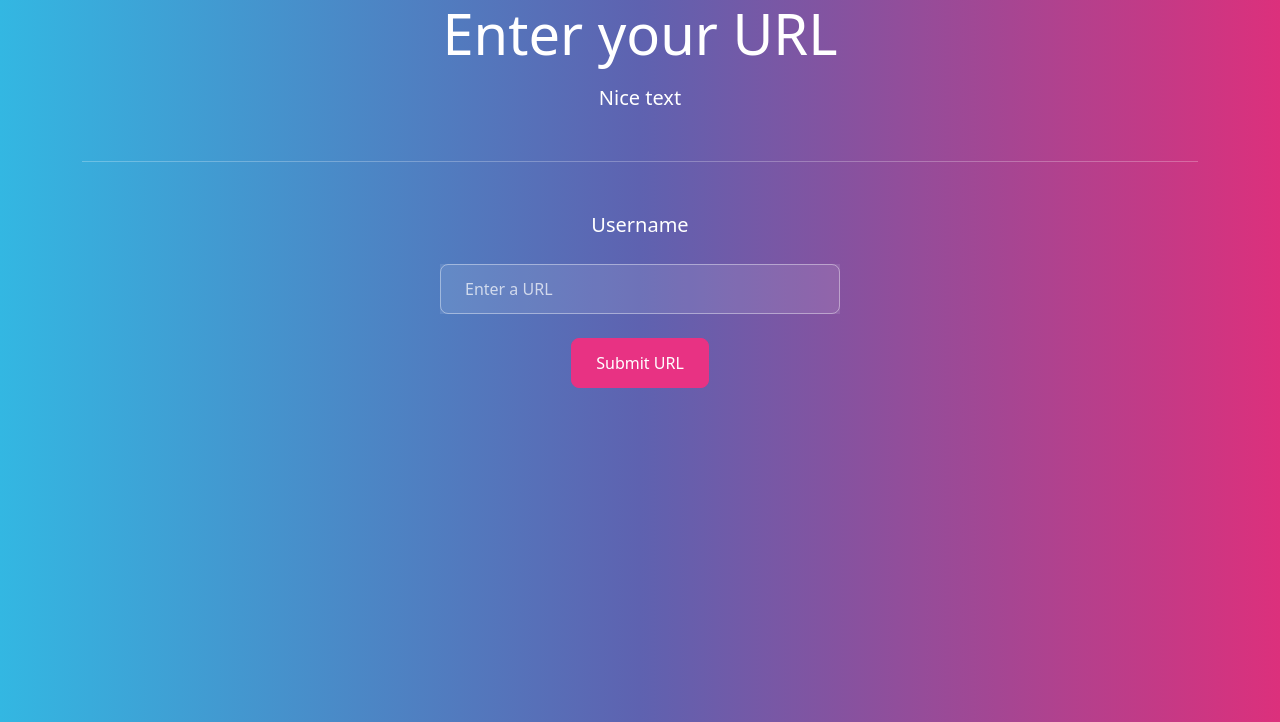
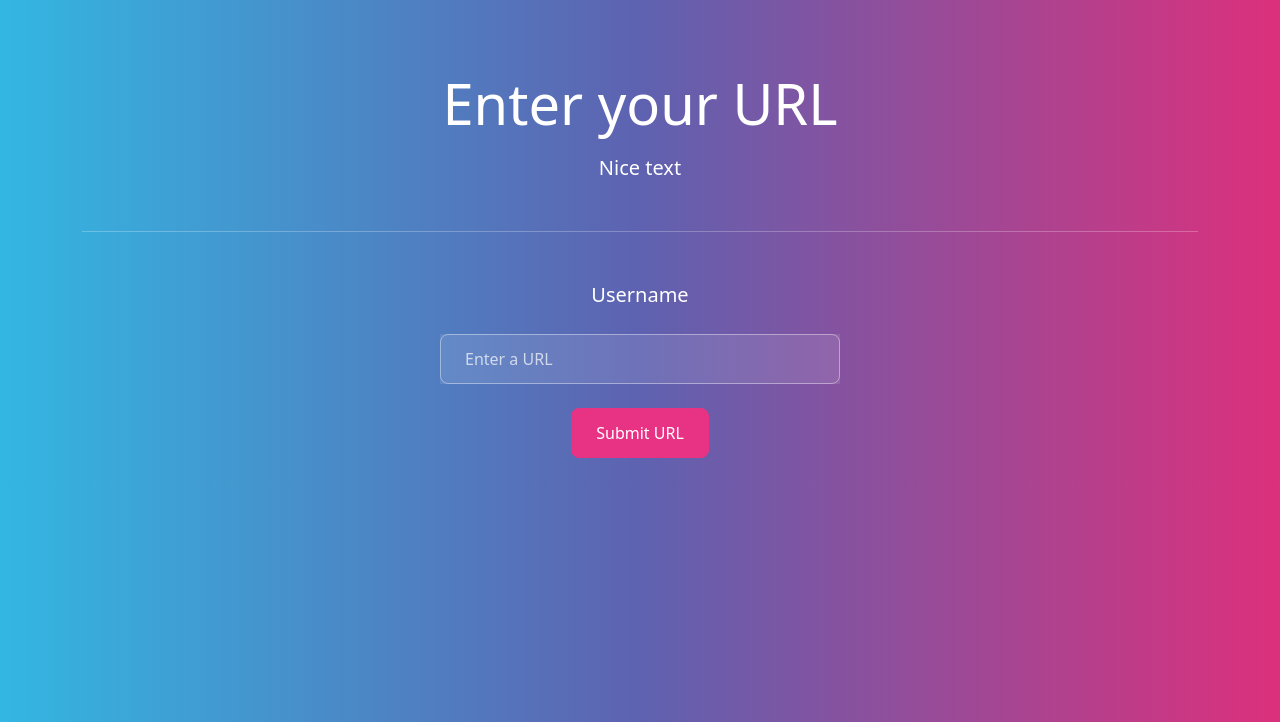
Before and after one commit to sophellwood/QHACKS2022, a Flask app: page / in a window 1280 px wide. Shown: the top 722 px of the page. Run offline with Flask 2, Linux system fonts and the light colour scheme; some libraries are stand-ins or nearby versions.

Commit message:
formatting

```diff
--- a/app/templates/login.html
+++ b/app/templates/login.html
@@ -4,7 +4,7 @@
 
 
     <div class = "container">
-        <div class="jumbotron text-center max-width = 576px">
+        <div class="jumbotron text-center max-width = 576px" style="margin-top: 70px;">
 
             <h1 class = "display-4">Enter your URL</h1>
             <p class="lead"> Nice text </p>
@@ -28,10 +28,6 @@
                     <div class="form-group">
                         <button type="submit" class="btn btn-primary">Submit URL</button>
                     </div>
-                    <!-- {% for error in form.username.errors %}
-                    <span style="color: red;">[{{ error }}]</span>
-                    {% endfor %} -->
-
             </form>
 
             <!-- <form action="" method="post" novalidate>
@@ -56,7 +52,7 @@
             <div class="lead">
             <ul>
                 {% for message in messages %}
-                <div class="alert alert-info" style="max-width:400px;">
+                <div class="alert alert-info" style="max-width:400px;margin-left:auto;margin-right:auto;">
                     <a href="{{ message }}"><strong>{{ message }}</strong></a>
 
                 </div>
```
Also changed, not shown: app/site.db.
